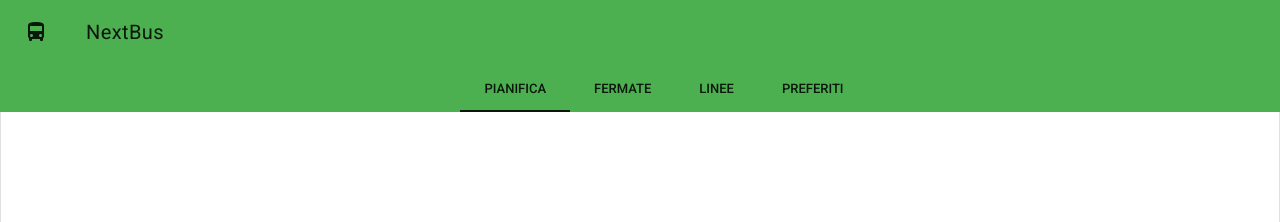
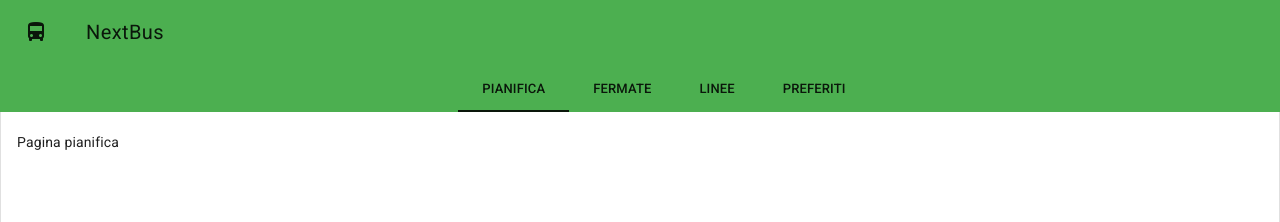
Before and after one commit to Franz148/nextbus_fan, a Vue app: page /pianifica in a window 1280 px wide. Shown: the top 222 px of the page. Built offline with nearby package versions, Linux system fonts and the light colour scheme.

Commit message:
Fine gestione rotte 4 pagine base

```diff
--- a/src/App.vue
+++ b/src/App.vue
@@ -14,16 +14,16 @@
 
         <div class="md-toolbar-row">
           <md-tabs class="md-primary" md-alignment="centered">
-            <md-tab id="tab-pianifica" md-label="Pianifica"></md-tab>
-            <md-tab id="tab-fermate" md-label="Fermate"></md-tab>
-            <md-tab id="tab-linee" md-label="Linee"></md-tab>
-            <md-tab id="tab-preferiti" md-label="Preferiti"></md-tab>
+            <md-tab id="tab-pianifica" md-label="Pianifica" to="/pianifica"></md-tab>
+            <md-tab id="tab-fermate" md-label="Fermate" to="/fermate"></md-tab>
+            <md-tab id="tab-linee" md-label="Linee" to="/linee"></md-tab>
+            <md-tab id="tab-preferiti" md-label="Preferiti" to="/preferiti"></md-tab>
           </md-tabs>
         </div>
       </md-app-toolbar>
 
       <md-app-content>
-        <router-view></router-view>
+        <router-view class="margin"></router-view>
       </md-app-content>
     </md-app>
   </div>
@@ -40,6 +40,10 @@
   width: 100%;
 }
 
+.margin {
+  margin-top: 20px;
+}
+
 </style>
 
 <script>
--- a/src/router/index.js
+++ b/src/router/index.js
@@ -1,9 +1,21 @@
 import Vue from "vue";
 import VueRouter from "vue-router";
 
+//Pagine collegate
+import Pianifica from "../views/Pianifica.vue";
+import Fermate from "../views/Fermate.vue";
+import Linee from "../views/Linee.vue";
+import Preferiti from "../views/Preferiti.vue";
+
 Vue.use(VueRouter);
 
-const routes = [];
+const routes = [
+    { path: "/pianifica", component: Pianifica },
+    { path: "/", redirect: "/pianifica" },
+    { path: "/fermate", component: Fermate },
+    { path: "/linee", component: Linee },
+    { path: "/preferiti", component: Preferiti }
+];
 
 const router = new VueRouter({
     mode: "history",
```
